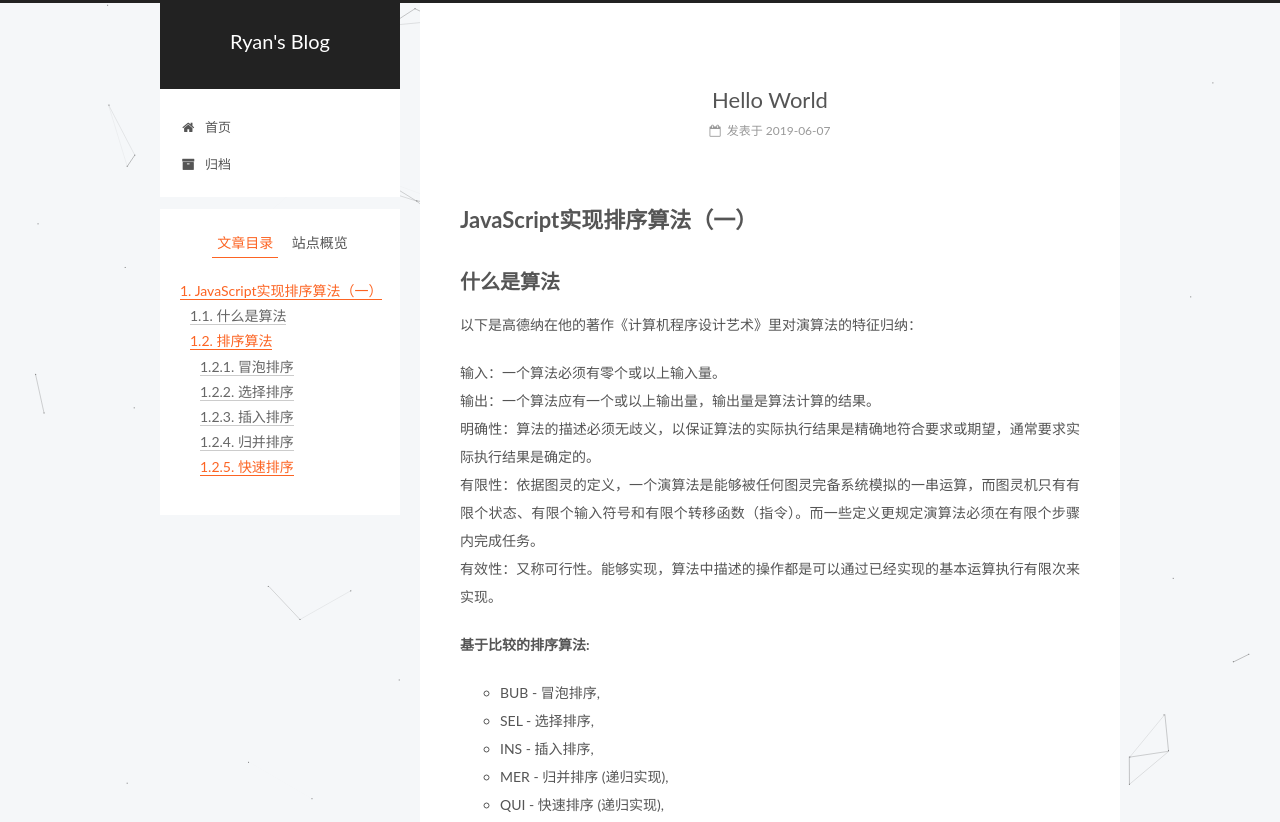
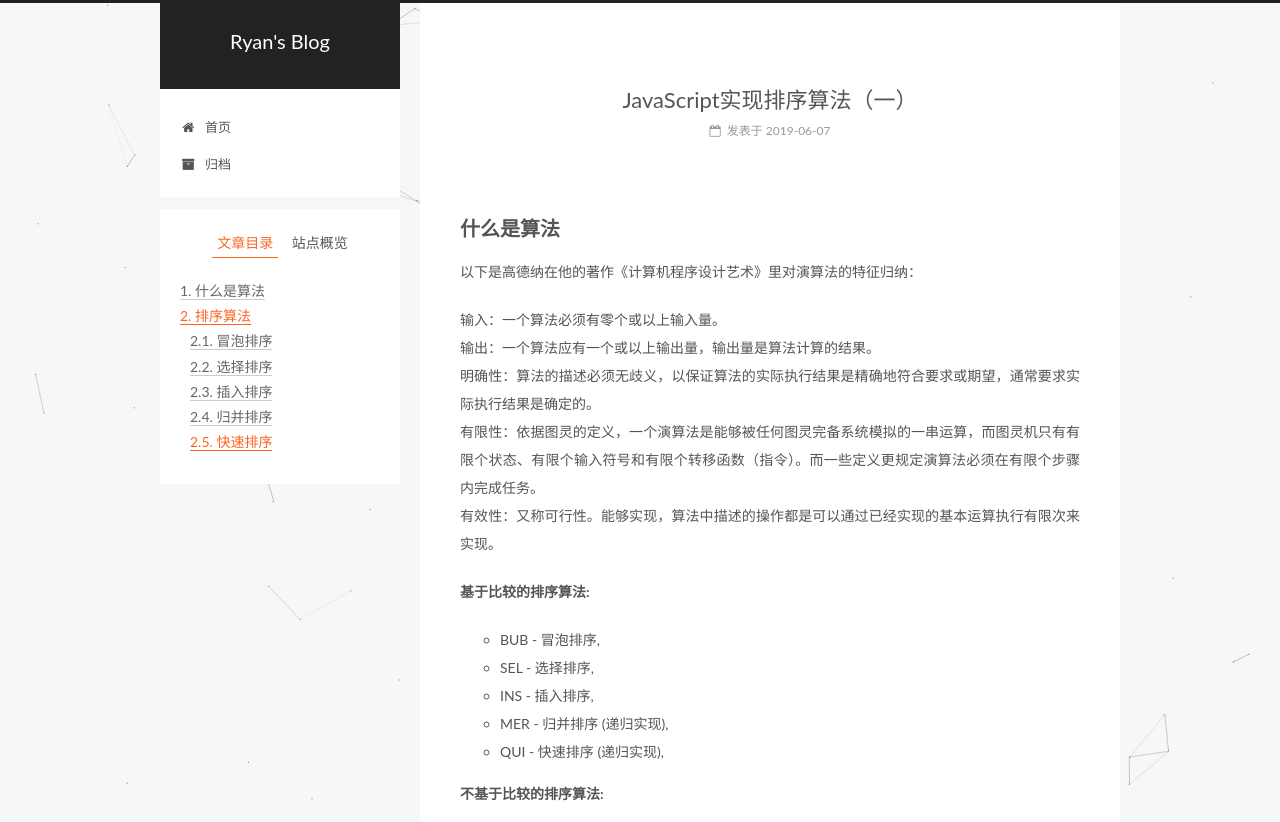
Before and after one commit to DouglasRyan/DouglasRyan.github.io, a plain HTML site: page 2019/06/07/hello-world/index.html in a window 1280 px wide. Shown: the top 822 px of the page. Drawn offline with Linux system fonts and the light colour scheme.

Commit message:
Site updated: 2019-06-07 09:11:00

```diff
--- a/2019/06/07/hello-world/index.html
+++ b/2019/06/07/hello-world/index.html
@@ -79,17 +79,17 @@
 
 
 
-<meta name="description" content="JavaScript实现排序算法（一）什么是算法以下是高德纳在他的著作《计算机程序设计艺术》里对演算法的特征归纳： 输入：一个算法必须有零个或以上输入量。输出：一个算法应有一个或以上输出量，输出量是算法计算的结果。明确性：算法的描述必须无歧义，以保证算法的实际执行结果是精确地符合要求或期望，通常要求实际执行结果是确定的。有限性：依据图灵的定义，一个演算法是能够被任何图灵完备系统模拟的一串运算，而图">
+<meta name="description" content="什么是算法以下是高德纳在他的著作《计算机程序设计艺术》里对演算法的特征归纳： 输入：一个算法必须有零个或以上输入量。输出：一个算法应有一个或以上输出量，输出量是算法计算的结果。明确性：算法的描述必须无歧义，以保证算法的实际执行结果是精确地符合要求或期望，通常要求实际执行结果是确定的。有限性：依据图灵的定义，一个演算法是能够被任何图灵完备系统模拟的一串运算，而图灵机只有有限个状态、有限个输入符号和有">
 <meta property="og:type" content="article">
-<meta property="og:title" content="Hello World">
+<meta property="og:title" content="JavaScript实现排序算法（一）">
 <meta property="og:url" content="http://yoursite.com/2019/06/07/hello-world/index.html">
 <meta property="og:site_name" content="Ryan&#39;s Blog">
-<meta property="og:description" content="JavaScript实现排序算法（一）什么是算法以下是高德纳在他的著作《计算机程序设计艺术》里对演算法的特征归纳： 输入：一个算法必须有零个或以上输入量。输出：一个算法应有一个或以上输出量，输出量是算法计算的结果。明确性：算法的描述必须无歧义，以保证算法的实际执行结果是精确地符合要求或期望，通常要求实际执行结果是确定的。有限性：依据图灵的定义，一个演算法是能够被任何图灵完备系统模拟的一串运算，而图">
+<meta property="og:description" content="什么是算法以下是高德纳在他的著作《计算机程序设计艺术》里对演算法的特征归纳： 输入：一个算法必须有零个或以上输入量。输出：一个算法应有一个或以上输出量，输出量是算法计算的结果。明确性：算法的描述必须无歧义，以保证算法的实际执行结果是精确地符合要求或期望，通常要求实际执行结果是确定的。有限性：依据图灵的定义，一个演算法是能够被任何图灵完备系统模拟的一串运算，而图灵机只有有限个状态、有限个输入符号和有">
 <meta property="og:locale" content="zh-Hans">
-<meta property="og:updated_time" content="2019-06-07T01:07:54.308Z">
+<meta property="og:updated_time" content="2019-06-07T01:10:03.427Z">
 <meta name="twitter:card" content="summary">
-<meta name="twitter:title" content="Hello World">
-<meta name="twitter:description" content="JavaScript实现排序算法（一）什么是算法以下是高德纳在他的著作《计算机程序设计艺术》里对演算法的特征归纳： 输入：一个算法必须有零个或以上输入量。输出：一个算法应有一个或以上输出量，输出量是算法计算的结果。明确性：算法的描述必须无歧义，以保证算法的实际执行结果是精确地符合要求或期望，通常要求实际执行结果是确定的。有限性：依据图灵的定义，一个演算法是能够被任何图灵完备系统模拟的一串运算，而图">
+<meta name="twitter:title" content="JavaScript实现排序算法（一）">
+<meta name="twitter:description" content="什么是算法以下是高德纳在他的著作《计算机程序设计艺术》里对演算法的特征归纳： 输入：一个算法必须有零个或以上输入量。输出：一个算法应有一个或以上输出量，输出量是算法计算的结果。明确性：算法的描述必须无歧义，以保证算法的实际执行结果是精确地符合要求或期望，通常要求实际执行结果是确定的。有限性：依据图灵的定义，一个演算法是能够被任何图灵完备系统模拟的一串运算，而图灵机只有有限个状态、有限个输入符号和有">
 
 
 
@@ -125,7 +125,7 @@
 
 
 
-  <title>Hello World | Ryan's Blog</title>
+  <title>JavaScript实现排序算法（一） | Ryan's Blog</title>
 
 
 
@@ -249,7 +249,7 @@
 
 
 
-          <h1 class="post-title" itemprop="name headline">Hello World</h1>
+          <h1 class="post-title" itemprop="name headline">JavaScript实现排序算法（一）</h1>
 
 
         <div class="post-meta">
@@ -299,7 +299,7 @@
 
 
 
-        <h1 id="JavaScript实现排序算法（一）"><a href="#JavaScript实现排序算法（一）" class="headerlink" title="JavaScript实现排序算法（一）"></a>JavaScript实现排序算法（一）</h1><h2 id="什么是算法"><a href="#什么是算法" class="headerlink" title="什么是算法"></a>什么是算法</h2><p>以下是高德纳在他的著作《计算机程序设计艺术》里对演算法的特征归纳：</p>
+        <h2 id="什么是算法"><a href="#什么是算法" class="headerlink" title="什么是算法"></a>什么是算法</h2><p>以下是高德纳在他的著作《计算机程序设计艺术》里对演算法的特征归纳：</p>
 <p>输入：一个算法必须有零个或以上输入量。<br>输出：一个算法应有一个或以上输出量，输出量是算法计算的结果。<br>明确性：算法的描述必须无歧义，以保证算法的实际执行结果是精确地符合要求或期望，通常要求实际执行结果是确定的。<br>有限性：依据图灵的定义，一个演算法是能够被任何图灵完备系统模拟的一串运算，而图灵机只有有限个状态、有限个输入符号和有限个转移函数（指令）。而一些定义更规定演算法必须在有限个步骤内完成任务。<br>有效性：又称可行性。能够实现，算法中描述的操作都是可以通过已经实现的基本运算执行有限次来实现。</p>
 <p><strong>基于比较的排序算法:</strong></p>
 <ul>
@@ -505,7 +505,7 @@
 
 
 
-              <div class="post-toc-content"><ol class="nav"><li class="nav-item nav-level-1"><a class="nav-link" href="#JavaScript实现排序算法（一）"><span class="nav-number">1.</span> <span class="nav-text">JavaScript实现排序算法（一）</span></a><ol class="nav-child"><li class="nav-item nav-level-2"><a class="nav-link" href="#什么是算法"><span class="nav-number">1.1.</span> <span class="nav-text">什么是算法</span></a></li><li class="nav-item nav-level-2"><a class="nav-link" href="#排序算法"><span class="nav-number">1.2.</span> <span class="nav-text">排序算法</span></a><ol class="nav-child"><li class="nav-item nav-level-3"><a class="nav-link" href="#冒泡排序"><span class="nav-number">1.2.1.</span> <span class="nav-text">冒泡排序</span></a></li><li class="nav-item nav-level-3"><a class="nav-link" href="#选择排序"><span class="nav-number">1.2.2.</span> <span class="nav-text">选择排序</span></a></li><li class="nav-item nav-level-3"><a class="nav-link" href="#插入排序"><span class="nav-number">1.2.3.</span> <span class="nav-text">插入排序</span></a></li><li class="nav-item nav-level-3"><a class="nav-link" href="#归并排序"><span class="nav-number">1.2.4.</span> <span class="nav-text">归并排序</span></a></li><li class="nav-item nav-level-3"><a class="nav-link" href="#快速排序"><span class="nav-number">1.2.5.</span> <span class="nav-text">快速排序</span></a></li></ol></li></ol></li></ol></div>
+              <div class="post-toc-content"><ol class="nav"><li class="nav-item nav-level-2"><a class="nav-link" href="#什么是算法"><span class="nav-number">1.</span> <span class="nav-text">什么是算法</span></a></li><li class="nav-item nav-level-2"><a class="nav-link" href="#排序算法"><span class="nav-number">2.</span> <span class="nav-text">排序算法</span></a><ol class="nav-child"><li class="nav-item nav-level-3"><a class="nav-link" href="#冒泡排序"><span class="nav-number">2.1.</span> <span class="nav-text">冒泡排序</span></a></li><li class="nav-item nav-level-3"><a class="nav-link" href="#选择排序"><span class="nav-number">2.2.</span> <span class="nav-text">选择排序</span></a></li><li class="nav-item nav-level-3"><a class="nav-link" href="#插入排序"><span class="nav-number">2.3.</span> <span class="nav-text">插入排序</span></a></li><li class="nav-item nav-level-3"><a class="nav-link" href="#归并排序"><span class="nav-number">2.4.</span> <span class="nav-text">归并排序</span></a></li><li class="nav-item nav-level-3"><a class="nav-link" href="#快速排序"><span class="nav-number">2.5.</span> <span class="nav-text">快速排序</span></a></li></ol></li></ol></div>
 
 
           </div>
--- a/css/main.css
+++ b/css/main.css
@@ -1823,7 +1823,7 @@ pre .javascript .function {
   width: 4px;
   height: 4px;
   border-radius: 50%;
-  background: #24fff4;
+  background: #2e3755;
 }
 .links-of-blogroll {
   font-size: 13px;
```
Also changed, not shown: archives/2019/06/index.html (+1 -1 lines), archives/2019/index.html (+1 -1 lines), archives/index.html (+1 -1 lines), index.html (+2 -2 lines).
